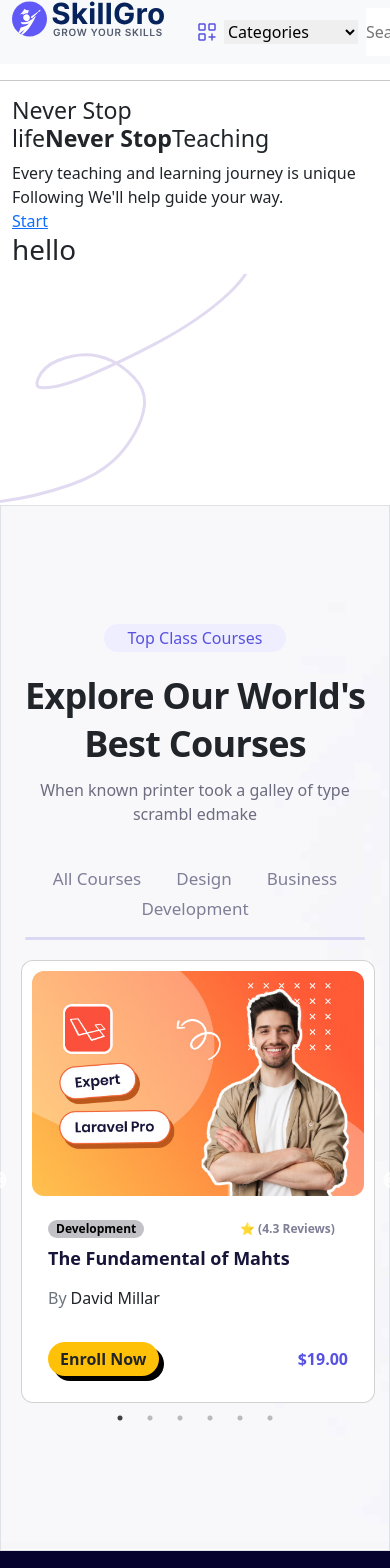
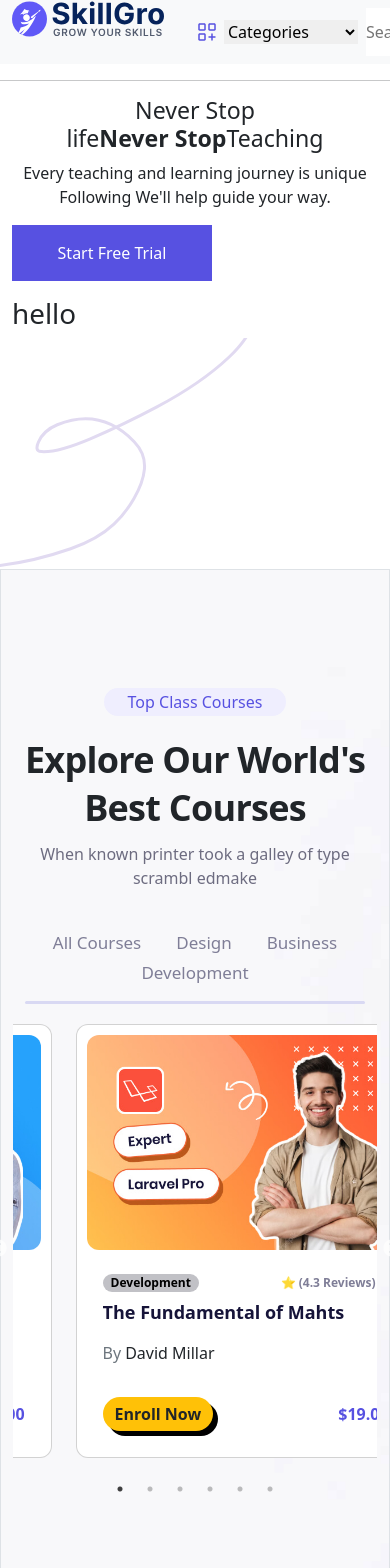
Before and after one commit to Tarun8765/e-learning, a React (Vite) app: page / in a window 390 px wide. Shown: the top 1568 px of the page. Built offline with nearby package versions, Linux system fonts and the light colour scheme.

Commit message:
course slider done

```diff
--- a/src/components/BannerSection/BannerSection.jsx
+++ b/src/components/BannerSection/BannerSection.jsx
@@ -1,30 +1,13 @@
+import BannerRight from "../BannerSection/bannerRight/BanneRight";
+import Bannerleft from "../BannerSection/bannerLeft/BannerLeft";
 function BannerSection() {
   return (
     <section className="banner_area">
       <hr />
       <div className="container">
-        <div className="row">
-          <div className=" banner-left col-xl-5 col-lg-6">
-            <div className="banner_content">
-              <h3 className="title tg-svg">
-                Never Stop
-                <br />
-                life
-                <strong>Never Stop</strong>
-                Teaching
-              </h3>
-              <p>
-                Every teaching and learning journey is unique Following We'll
-                help guide your way.
-              </p>
-              <div className="banner_btn-wrap">
-                <a href="#">Start</a>
-              </div>
-            </div>
-          </div>
-          <div className="col-6">
-            <h1>hello </h1>
-          </div>
+        <div className="row justify-content-between align-items-start ">
+          <Bannerleft />
+          <BannerRight />
         </div>
       </div>
       <img
--- a/src/components/BannerSection/bannerLeft/BannerLeft.jsx
+++ b/src/components/BannerSection/bannerLeft/BannerLeft.jsx
@@ -1,3 +1,5 @@
+import "../bannerLeft/bannerLeft.css";
+
 function bannerleft() {
   return (
     <div className=" banner-left col-xl-5 col-lg-6">
@@ -9,12 +11,14 @@ function bannerleft() {
           <strong>Never Stop</strong>
           Teaching
         </h3>
-        <p>
+        <p className="aos-init aos-animate">
           Every teaching and learning journey is unique Following We'll help
           guide your way.
         </p>
-        <div className="banner_btn-wrap">
-          <a href="#">Start</a>
+        <div className="banner_btn-wrap my-3">
+          <a className="py-3 " href="#">
+            Start Free Trial
+          </a>
         </div>
       </div>
     </div>
--- a/src/components/BannerSection/bannerLeft/bannerLeft.css
+++ b/src/components/BannerSection/bannerLeft/bannerLeft.css
@@ -1,3 +1,18 @@
-.title {
-  font-size: 40px;
+.banner-left {
+  position: relative;
+  z-index: 3;
 }
+.banner_content {
+  text-align: center;
+}
+
+.banner_btn-wrap a {
+  background: #5751e1;
+  display: block;
+  color: #fff;
+  text-decoration: none;
+  max-width: 200px;
+}
+.banner_btn-wrap {
+  text-align: center;
+}
--- a/src/components/BannerSection/bannerRight/BanneRight.jsx
+++ b/src/components/BannerSection/bannerRight/BanneRight.jsx
@@ -0,0 +1,11 @@
+import React from "react";
+
+function BanneRight() {
+  return (
+    <div className="banner-right col-6">
+      <h1>hello </h1>
+    </div>
+  );
+}
+
+export default BanneRight;
--- a/src/components/BestCourseSection/Course_item/Course_item.jsx
+++ b/src/components/BestCourseSection/Course_item/Course_item.jsx
@@ -3,7 +3,7 @@ import "../Course_item/course_item.css";
 
 function Course_item({ data }) {
   return (
-    <div className="item  card">
+    <div className="item   card">
       <div className="inter-container">
         <div>
           <img
@@ -19,10 +19,10 @@ function Course_item({ data }) {
             </a>
             <p className="avg-rating mx-2">⭐ ({data?.rating} Reviews)</p>
           </div>
-
           <h5 className="card-title">
             <a href="#">{data?.title}</a>
           </h5>
+
           <p className="author text-secondary ">
             By
             <a
--- a/src/components/BestCourseSection/Course_item/course_item.css
+++ b/src/components/BestCourseSection/Course_item/course_item.css
@@ -7,8 +7,12 @@
 .item {
   width: 100%;
   padding: 10px;
-  margin-right: 10px;
+  margin-right: 24px;
   border-radius: 12px;
+}
+.item:hover {
+  transition: 0.7s;
+  box-shadow: 8px 8px rgb(185, 185, 186);
 }
 
 .item img {
@@ -64,6 +68,25 @@
   color: #5751e1;
   font-weight: 700;
 }
+h5 {
+  position: relative;
+}
+
+h5::after {
+  position: absolute;
+  content: "";
+  height: 2.5px;
+
+  left: 0;
+  bottom: 0;
+  width: 0;
+  border-radius: 10px;
+  background-color: #161439;
+}
+h5:hover::after {
+  width: 100%;
+  transition: 0.3s;
+}
 
 /* /////////////////////////////// */
 
@@ -117,6 +140,7 @@
   margin: 0 0 15px;
   white-space: nowrap;
   overflow: hidden;
+  position: relative;
   text-overflow: ellipsis;
 }
 
@@ -150,3 +174,10 @@
   font-weight: 700;
   margin: 0 0;
 }
+
+@media (max-width: 576px) {
+  .item {
+    width: 350px;
+    left: 15%;
+  }
+}
--- a/src/components/BestCourseSection/courseNav/CourseNav.jsx
+++ b/src/components/BestCourseSection/courseNav/CourseNav.jsx
@@ -9,7 +9,7 @@ function CourseNav() {
         <li className="nav_item">
           <a className="nav_link border-0 b-secodary"> Design</a>
         </li>
-        <li>
+        <li className="nav_item">
           <a className=" nav_link border-0"> Business</a>
         </li>
         <li className="nav_item">
--- a/src/components/BestCourseSection/courseNav/courseNav.css
+++ b/src/components/BestCourseSection/courseNav/courseNav.css
@@ -19,12 +19,25 @@
   width: 100%;
   height: 3px;
   background: #d9d9f3;
-  -webkit-border-radius: 30px;
-  -moz-border-radius: 30px;
-  -o-border-radius: 30px;
-  -ms-border-radius: 30px;
+
   border-radius: 30px;
   z-index: -1;
+}
+
+.course_nav ::after {
+  content: "";
+  position: absolute;
+  left: 0;
+  bottom: 0;
+  width: 0;
+  height: 3px;
+  background: #5751e1;
+  border-radius: 30px;
+  z-index: 1;
+}
+.course_nav .nav .nav_item .nav_link:hover::after {
+  width: 100%;
+  transition: 0.4s;
 }
 
 .course_nav .nav li a {
--- a/src/components/BestCourseSection/slider/SlickSlider.jsx
+++ b/src/components/BestCourseSection/slider/SlickSlider.jsx
@@ -8,7 +8,7 @@ function SlickSlider() {
   const settings = {
     dots: false,
     infinite: true,
-    speed: 500,
+    speed: 700,
     slidesToShow: 4,
     slidesToScroll: 1,
     initialSlide: 0,
@@ -19,13 +19,21 @@ function SlickSlider() {
           slidesToShow: 4,
           slidesToScroll: 1,
           infinite: true,
+        },
+      },
+      {
+        breakpoint: 1199,
+        settings: {
+          slidesToShow: 3,
+          slidesToScroll: 1,
+          infinite: true,
           dots: true,
         },
       },
       {
         breakpoint: 992,
         settings: {
-          slidesToShow: 3,
+          slidesToShow: 2,
           slidesToScroll: 1,
           infinite: true,
           dots: true,
@@ -37,18 +45,11 @@ function SlickSlider() {
           slidesToShow: 2,
           slidesToScroll: 1,
           initialSlide: 2,
+          dots: true,
         },
       },
       {
         breakpoint: 576,
-        settings: {
-          slidesToShow: 1,
-          slidesToScroll: 1,
-          dots: true,
-        },
-      },
-      {
-        breakpoint: 480,
         settings: {
           slidesToShow: 1,
           slidesToScroll: 1,
@@ -62,13 +63,7 @@ function SlickSlider() {
       <Slider {...settings}>
         {slideData?.slideData?.map((item, index) => {
           return (
-            <div
-              style={{
-                boxShadow: "5px 5px rgb(19, 19, 19);",
-              }}
-              className=" d-flex mx-2 "
-              key={index}
-            >
+            <div className=" d-flex mx-2 mb-3    " key={index}>
               <Course_item data={item} />
             </div>
           );
--- a/src/components/Footer/Footer.jsx
+++ b/src/components/Footer/Footer.jsx
@@ -89,7 +89,7 @@ function Footer() {
                   <ul className="list-wrap footer__social list-unstyled d-flex my-3">
                     {FooterData?.foot_Links?.map((item, index) => {
                       return (
-                        <li key={index} style={{marginBottom:"10px"}}>
+                        <li key={index} style={{ marginBottom: "10px" }}>
                           {/* <Link className="footer_links  text-decoration-none"  to={item.href} >{item.content}</Link> */}
                           <SocialIcon
                             style={{ width: "30px", height: "30px" }}
@@ -103,7 +103,6 @@ function Footer() {
                   </ul>
                 </div>
                 <div className="app-download d-flex list-unstyled ">
-
                   <StoreLikes
                     src={googleLink}
                     href={"https://play.google.com/store/"}
@@ -115,7 +114,6 @@ function Footer() {
                     href={"https://www.apple.com/in/app-store/"}
                     alt={"apple-playstore"}
                   />
-
                 </div>
               </div>
             </div>
```
